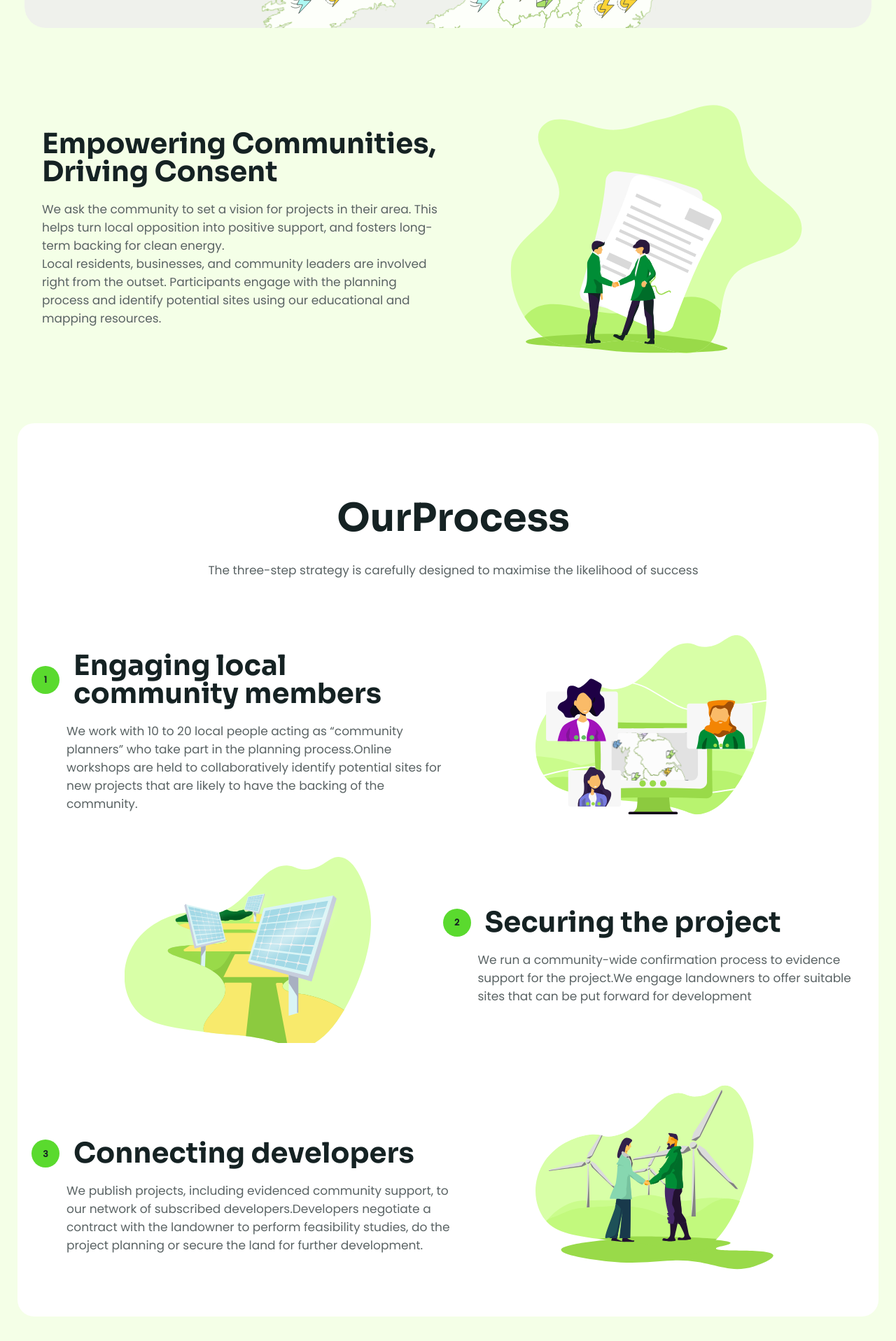
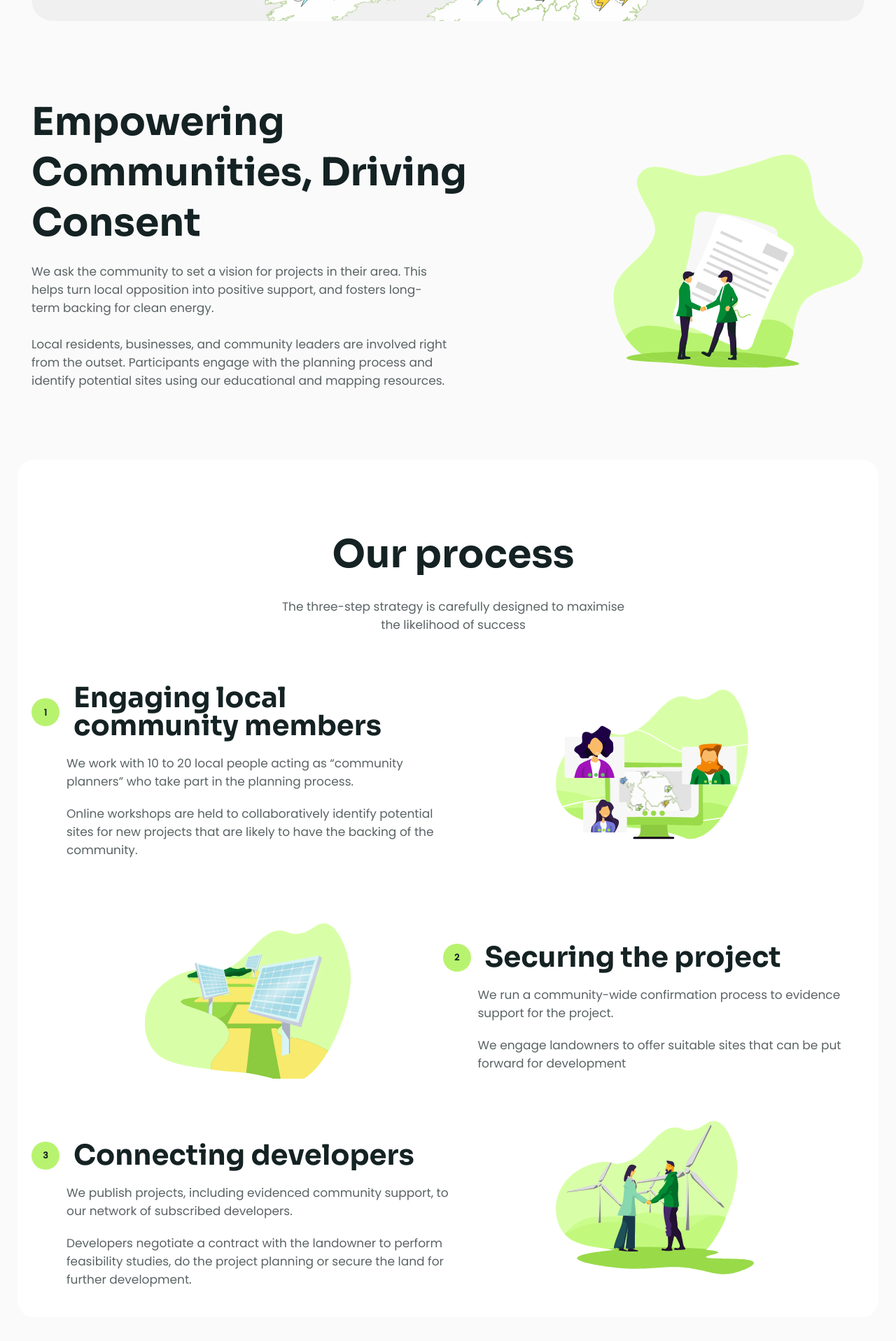
Before and after one commit to elghanbibadr/GoodRenewable, a React (Vite) app: page / in a window 1280 px wide. Shown: the part 2671-4588 px from the top of the page at 70% size. Built offline with nearby package versions, Linux system fonts and the light colour scheme.

Commit message:
tweaked the our process section

```diff
--- a/src/componenet/Features/Features.jsx
+++ b/src/componenet/Features/Features.jsx
@@ -217,15 +217,16 @@ const Features = () => {
 
       <Gridx2>
 
-        <div data-aos="fade-up-right" data-aos-offset="300" className='p-2 md:p-6 '>
-          <h3 className='mb-8'>Empowering Communities, Driving Consent</h3>
+        <div data-aos="fade-up-right" data-aos-offset="300" >
+          <h2 className='mb-8 lg:w-[130%]'>Empowering Communities, Driving Consent</h2>
           <p>
             We ask the community to set a vision for projects in their area. This helps turn local opposition into positive support, and fosters long-term backing for clean energy.
+            <br />
             <br />
             Local residents, businesses, and community leaders are involved right from the outset. Participants engage with the planning process and identify potential sites using our educational and mapping resources.
           </p>
         </div>
-        <div data-aos="fade-up-left"  className='justify-self-center   w-[80%]   md:w-[80%] lg:w-[70%] mx-auto'><img src={humanShaking} /></div>
+        <div data-aos="fade-up-left"  className='justify-self-end mx-auto lg:mx-1 w-[60%] mt-20  md:w-[80%] lg:w-[60%] '><img src={humanShaking} /></div>
 
       </Gridx2>
 
--- a/src/componenet/Features/Map.jsx
+++ b/src/componenet/Features/Map.jsx
@@ -4,7 +4,7 @@ import mobileMap from "../../assets/mobileMap.svg"
 export const Map = () => {
   return (
     <div   data-aos="flip-up" className='my-40 p-4 mb-40 map '  data-aos-offset="300">
-    <img  className='hidden md:block  ' src={desktopMap} alt='map image for desktops' loading='lazy' />
+    <img  className='hidden md:block   mx-4' src={desktopMap} alt='map image for desktops' loading='lazy' />
     <img  className='mx-auto md:hidden' src={mobileMap}  alt='map image for mobile' loading='lazy' />
     </div>
   )
--- a/src/componenet/Ourprocess/Constant.js
+++ b/src/componenet/Ourprocess/Constant.js
@@ -5,21 +5,24 @@ export const ourProcessData=[
     {
         id:1,
         title:"Engaging local community members",
-        text:"We work with 10 to 20 local people acting as “community planners” who take part in the planning process.Online workshops are held to collaboratively identify potential sites for new projects that are likely to have the backing of the community.",
+        text1:"We work with 10 to 20 local people acting as “community planners” who take part in the planning process. ",
+        text2:"Online workshops are held to collaboratively identify potential sites for new projects that are likely to have the backing of the community.",
         img:localCommunityMembers,
         animation:"zoom-in-down"
     },
     {
         id:2,
         title:"Securing the project",
-        text:"We run a community-wide confirmation process to evidence support for the project.We engage landowners to offer suitable sites that can be put forward for development",
+        text1:"We run a community-wide confirmation process to evidence support for the project.",
+        text2:"We engage landowners to offer suitable sites that can be put forward for development",
         img:securingTheProject,
         animation:"zoom-in-left"
     },
     {
         id:3,
         title:"Connecting developers ",
-        text:"We publish projects, including evidenced community support, to our network of subscribed developers.Developers negotiate a contract with the landowner to perform feasibility studies, do the project planning or secure the land for further development.",
+        text1:"We publish projects, including evidenced community support, to our network of subscribed developers.",
+        text2:"Developers negotiate a contract with the landowner to perform feasibility studies, do the project planning or secure the land for further development.",
         img:connectingDevelopers,
         animation:'zoom-in-right'
 
--- a/src/componenet/Ourprocess/OurProcess.jsx
+++ b/src/componenet/Ourprocess/OurProcess.jsx
@@ -5,11 +5,11 @@ const OurProcess = () => {
   return (
     <div className='bg-white pt-[10rem] rounded-[2.4rem] pl-6 mt-[10rem] '>
       <div className='md:text-center'>
-        <h2 className='mb-10'>OurProcess</h2>
-        <p className='md:mb-20'>The three-step strategy is carefully designed to maximise the likelihood of success</p>
+        <h2 className='mb-10'>Our process</h2>
+        <p className='md:mb-20  '>The three-step strategy is carefully designed to maximise <br/> the likelihood of success</p>
       </div>
-      {ourProcessData.map(({ id, title, img, text, animation }) => {
-        return <OurProcessItem animation={animation} key={id} id={id} title={title} img={img} text={text} />
+      {ourProcessData.map(({ id, title, img, text1,text2, animation }) => {
+        return <OurProcessItem animation={animation} key={id} id={id} title={title} img={img} text1={text1} text2={text2} />
       })}
     </div>
   )
--- a/src/componenet/Ourprocess/OurProcessItem.jsx
+++ b/src/componenet/Ourprocess/OurProcessItem.jsx
@@ -3,17 +3,18 @@ import { Gridx2 } from '../UI/Gridx2'
 
 const OurProcessItem = (props) => {
   return (
-    <Gridx2>
+    <Gridx2 className="lg:gap-y-[6rem]">
       <div data-aos={props.animation} className={`${props.id == 2 ? "col-start-2 row-start-2 " : ""} lg:pl-14`}>
         <div className='lg:grid lg:grid-cols-[40px__1fr]  '>
-          <div className='bg-green self-center  w-[40px] mt-32 lg:relative lg:right-20  md:mt-0 flex font-bold text-xl text-black justify-center items-center h-[40px] p-2 rounded-full '>
+          <div className='bg-paleGreen self-center  w-[40px] mt-32 lg:relative lg:right-20  md:mt-0 flex font-bold text-xl text-black justify-center items-center h-[40px] p-2 rounded-full '>
             <span>{props.id}</span>
           </div>
           <h3 className='my-8 lg:relative lg:right-12 '>{props.title}</h3>
         </div>
-        <p>{props.text}</p>
+        <p className='mb-8'>{props.text1}</p>
+        <p>{props.text2}</p>
       </div>
-      <img data-aos={`${props.id == 2 ? "fade-right" : "fade-left"}`} className={`${props.id == 2 ? "col-start-1 row-start-2  " : ""}  w-[70%]  mx-auto mt-12 mb-12 lg:w-[60%]`} src={props.img} loading="lazy" alt={`${props.title} svg logo presentation`} />
+      <img data-aos={`${props.id == 2 ? "fade-right" : "fade-left"}`} className={`${props.id == 2 ? "col-start-1 row-start-2  " : ""}  w-[70%]  mx-auto mt-12 mb-12 lg:w-[50%]`} src={props.img} loading="lazy" alt={`${props.title} svg logo presentation`} />
     </Gridx2>
   )
 }
--- a/src/index.css
+++ b/src/index.css
@@ -17,7 +17,7 @@ html{
 
 
 body{
-    background-color: #F4FFE7;
+   background-color:  #FAFAFA;
     overflow-x: hidden;
     font-family: 'Poppins', sans-serif;
 
--- a/tailwind.config.cjs
+++ b/tailwind.config.cjs
@@ -12,7 +12,8 @@ module.exports = {
      "green-secondary": "#B8F36F",
      "paleBlack": "#5A6364",
      "paleWhite": "#F4FFE7",
-     "white": "#FFF"
+     "white": "#FFF",
+     "paleGreen":"#B8F36F"
     },
     screens: {
       'sm': '340px',
```
